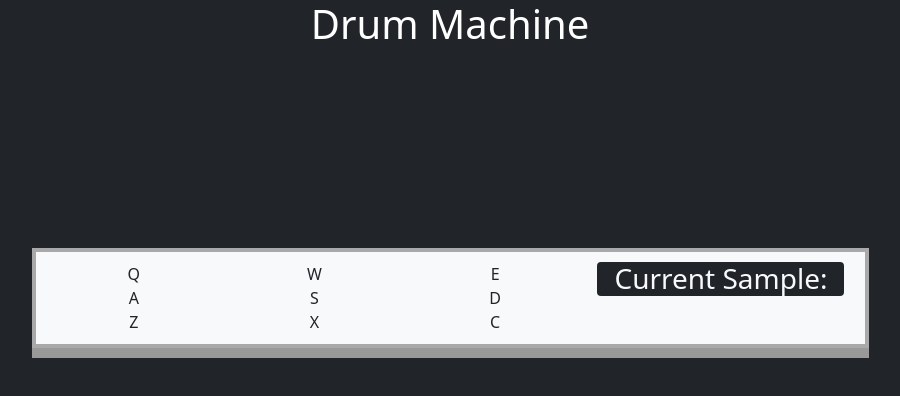
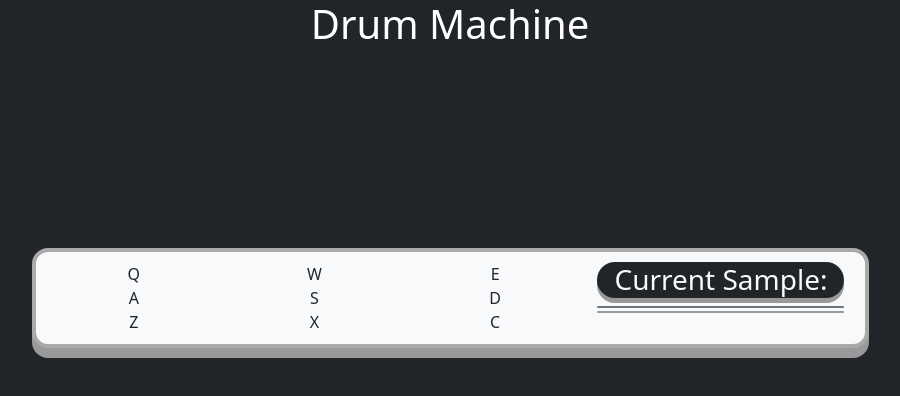
Before and after one commit to manuel12/drum-machine, a React (Create React App) app: page / in a window 1280 px wide. Shown: the top 396 px of the page, without its empty margins (190-1090 px from the left). Built offline with nearby package versions, Linux system fonts and the light colour scheme.

Commit message:
Added classes

```diff
--- a/src/App.js
+++ b/src/App.js
@@ -101,9 +101,9 @@ function App() {
 
   return (
     <div className="App">
-      <h1>Drum Machine</h1>
+      <h1 className="bordered-heading">Drum Machine</h1>
       <div className="container">
-        <div id="drum-machine" className="bg-light">
+        <div id="drum-machine" className="bg-light rounded-4">
           <div className="row">
             <DrumPad
               playSound={playSound}
@@ -118,10 +118,10 @@ function App() {
               cKeyPressed={cKeyPressed}
             />
             <div id="display" className="display-container col-md-4">
-              <div className="h3 bg-dark text-light rounded-1">
+              <div className="h3 bg-dark text-light rounded-5 current-sample-heading">
                 Current Sample:
               </div>
-              <div className="h5 bg-secondary  text-light rounded-1">
+              <div className="h5 bg-secondary  text-light rounded-5 current-sample-name">
                 {currentSoundName}
               </div>
             </div>
```
